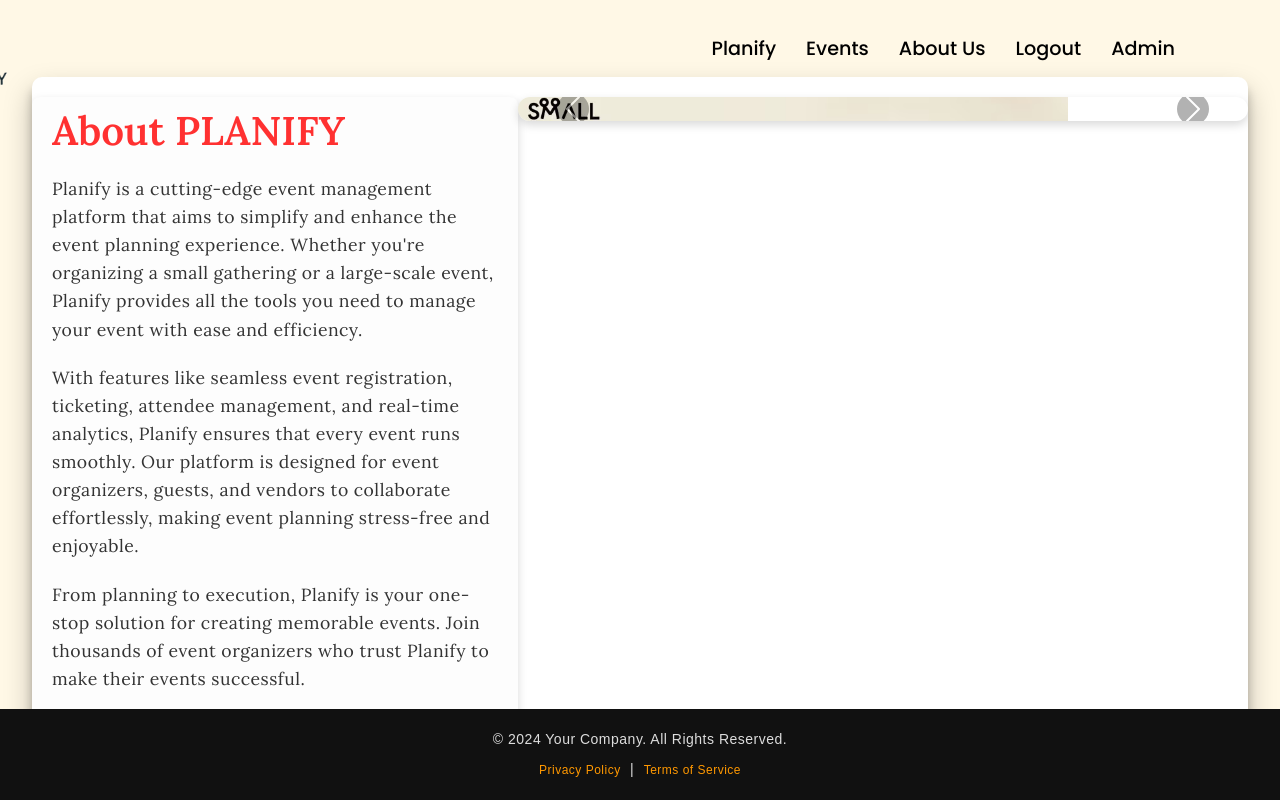
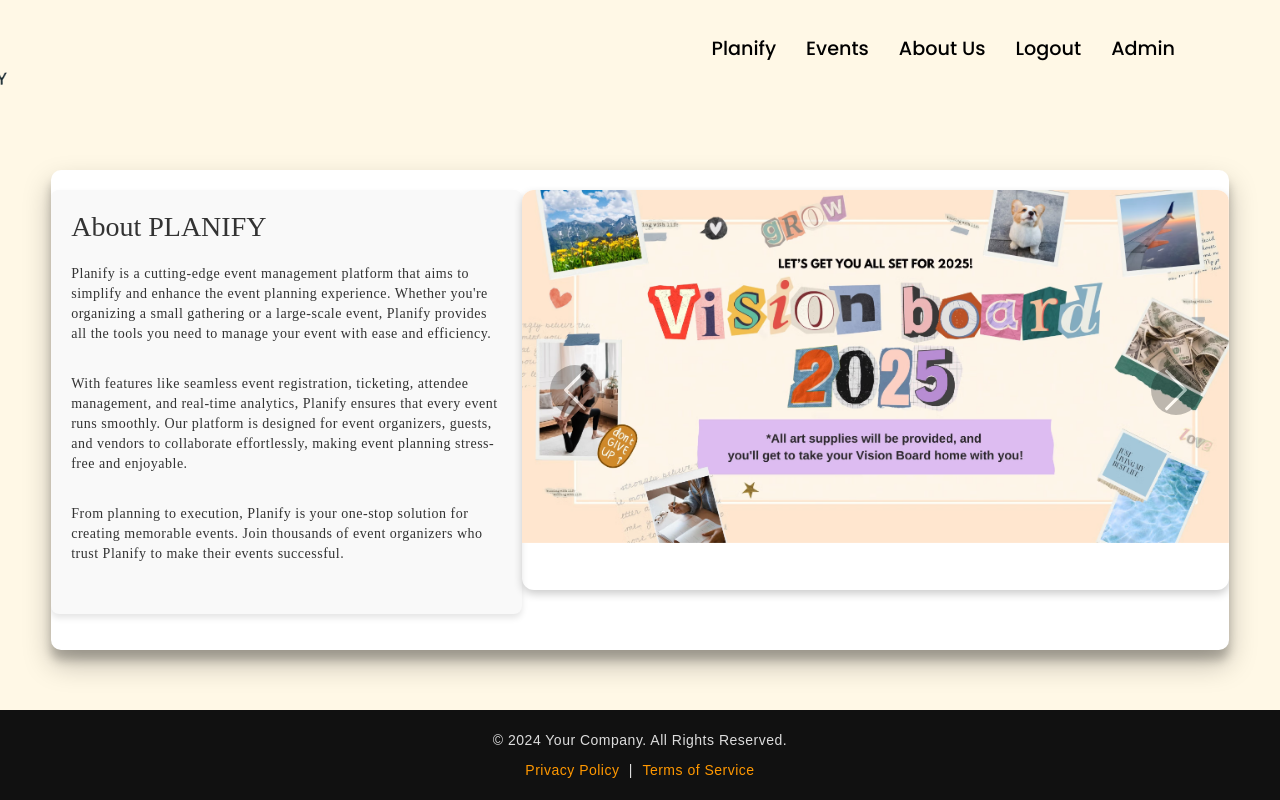
Before and after one commit to aaryanrn/planify, a Flask app: page /users/dashboard in a window 1280 px wide. Run offline with Flask 3, Linux system fonts and the light colour scheme; the visitor is signed in with stand-in values (Sample User, id 1).

Commit message:
FIX PHOTO

```diff
--- a/static/users/caraousel.css
+++ b/static/users/caraousel.css
@@ -1,105 +1,94 @@
-/* Importing a new font for better typography */
-@import url('https://fonts.googleapis.com/css2?family=Lora:wght@400;500;600&display=swap');
-
-/* Ensure the container spans closer to the page borders */
+/* General container styling */
 .container {
     display: flex;
     justify-content: space-between;
     align-items: flex-start;
-    width: 95%; /* Adjust width to cover more area */
-    margin: 0 auto; /* Center the container horizontally */
+    width: 92%; /* Slightly decrease width for overall layout */
+    margin: 0 auto;
     padding: 20px 0;
 }
 
-/* Styling for the Lorem Ipsum section */
+/* Left section styling */
 .lorem-section {
-    width: 40%;
-    padding: 10px 20px;
-    font-family: 'Lora', serif; /* Using the new Lora font */
-    background-color: #fdfdfd; /* Lighter background for better readability */
-    border-radius: 8px; /* Slight rounding of corners */
-    box-shadow: 0 4px 10px rgba(0, 0, 0, 0.15); /* Subtle shadow for depth */
-    color: #333; /* Dark text color for contrast */
+    background-color: #f9f9f9;
+    padding: 20px;
+    border-radius: 8px;
+    box-shadow: 0px 4px 6px rgba(0, 0, 0, 0.1);
+    font-family: 'Lora', serif;
+    color: #333;
 }
 
-/* Carousel section to fill space */
+/* Carousel Styling */
 .carousel {
-    width: 60%;
-    border-radius: 8px; /* Match border radius with Lorem Ipsum section */
+    position: relative;
+    border-radius: 12px;
     overflow: hidden;
-    box-shadow: 0 4px 10px rgba(0, 0, 0, 0.15); /* Add shadow for uniformity */
-    border-radius: 12px; /* Slightly round the corners of the carousel */
+    box-shadow: 0px 4px 8px rgba(0, 0, 0, 0.2);
+    width: 55%; /* Reduced width slightly */
+    height: 400px; /* Increased height for longer appearance */
 }
 
-/* Make images responsive and control aspect ratio */
-.carousel img {
+/* Carousel images */
+.carousel-image {
     width: 100%;
-    height: auto;
-    object-fit: cover;
-    border-radius: 12px; /* Consistent border radius */
-    aspect-ratio: 16/9; /* Set a 16:9 aspect ratio */
-    object-position: center; /* Center the image */
+    height: 100%;
+    object-fit: contain; /* Maintain aspect ratio while fitting the container */
+    object-position: center;
+    transition: opacity 0.5s ease;
 }
 
-/* Buttons for carousel navigation */
+/* Carousel navigation buttons */
 .carousel-control-prev-icon,
 .carousel-control-next-icon {
-    background-color: rgba(0, 0, 0, 0.6); /* Slightly darker button background */
-    border-radius: 50%; /* Circular navigation buttons */
+    width: 50px;
+    height: 50px;
+    background-color: rgba(0, 0, 0, 0.5);
+    border-radius: 50%;
+    display: flex;
+    justify-content: center;
+    align-items: center;
+    font-size: 20px;
+    color: white;
 }
 
-/* Footer alignment adjustments */
+/* Footer Styling */
 footer {
-    margin-top: 10px; /* Reduce the top margin */
-    padding: 10px; /* Decrease padding for a smaller height */
-    background-color: #111; /* Darker footer background for modern look */
-    color: #ddd; /* Softer white text */
+    margin-top: 20px;
+    padding: 10px 0;
+    background-color: #111;
+    color: #ddd;
     text-align: center;
-    font-size: 12px; /* Reduce the font size */
-    line-height: 1.5; /* Adjust line spacing for compactness */
+    font-size: 14px;
 }
 
 .footer-link {
-    color: #ff9800; /* Accent color for links */
+    color: #ff9800;
     text-decoration: none;
     margin: 0 5px;
-    font-size: 12px; /* Match link font size with footer text */
 }
 
 .footer-link:hover {
     text-decoration: underline;
-    color: #ff6600; /* Slightly darker hover color for links */
+    color: #ff6600;
 }
 
-/* Responsive layout */
+/* Responsive Layout */
 @media (max-width: 768px) {
     .container {
         flex-direction: column;
-        width: 100%;
     }
 
     .lorem-section,
     .carousel {
         width: 100%;
-        margin-bottom: 20px; /* Add spacing between sections */
+        margin-bottom: 20px;
+    }
+
+    .carousel {
+        height: 300px; /* Adjusted height for smaller screens */
+    }
+
+    .carousel-image {
+        height: 100%;
     }
 }
-
-/* Heading styling */
-h3.about-planify-heading {
-    font-size: 2.5em; /* Increase font size */
-    color: #ff3131; /* Color set to ##ff3131 */
-    font-weight: bold;
-    text-align: left; /* Align text to the left */
-    margin-bottom: 20px;
-    text-shadow: none; /* No shadow */
-}
-
-/* Paragraph styling */
-.lorem-section p {
-    font-family: 'Lora', serif; /* Using the new Lora font */
-    color: #333; /* Dark text for better readability */
-    font-size: 1.1em; /* Slightly larger text for readability */
-    line-height: 1.6; /* Spacing between lines for clarity */
-    margin-bottom: 20px; /* Adding space between paragraphs */
-}
--- a/templates/users/dashboard.html
+++ b/templates/users/dashboard.html
@@ -16,16 +16,19 @@
     <div id="carouselExampleAutoplaying" class="carousel slide" data-bs-ride="carousel" style="width: 60%;">
         <div class="carousel-inner">
             <div class="carousel-item active">
-                <img class="logo" src="{{ url_for('static', filename='uploads/a.png') }}" alt="Planify Logo">
-                    class="d-block w-100" alt="...">
+                <img src="{{ url_for('static', filename='uploads/E1.avif') }}"
+                     class="d-block w-100 carousel-image"
+                     alt="Planify Event 1" loading="lazy">
             </div>
             <div class="carousel-item">
-                <img class="logo" src="{{ url_for('static', filename='uploads/b.png') }}" alt="Planify Logo">
-                    class="d-block w-100" alt="...">
+                <img src="{{ url_for('static', filename='uploads/E2.avif') }}"
+                     class="d-block w-100 carousel-image"
+                     alt="Planify Event 2" loading="lazy">
             </div>
             <div class="carousel-item">
-                <img src="https://img.pikbest.com/origin/10/07/14/41upIkbEsTGez.jpg!w700wp"
-                    class="d-block w-100" alt="...">
+                <img src= "{{ url_for('static', filename='uploads/E3.avif') }}"
+                     class="d-block w-100 carousel-image"
+                     alt="Planify Event 3" loading="lazy">
             </div>
         </div>
         <button class="carousel-control-prev" type="button" data-bs-target="#carouselExampleAutoplaying" data-bs-slide="prev">
```
Also changed, not shown: static/uploads/E1.avif (added), static/uploads/E2.avif (added), static/uploads/E3.avif (added), 1 other file.
